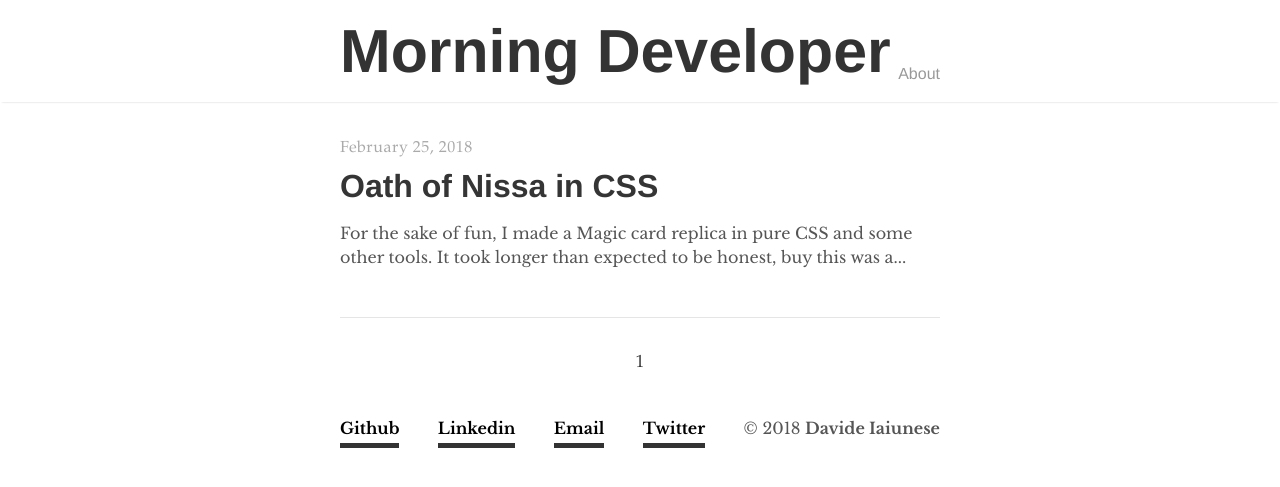
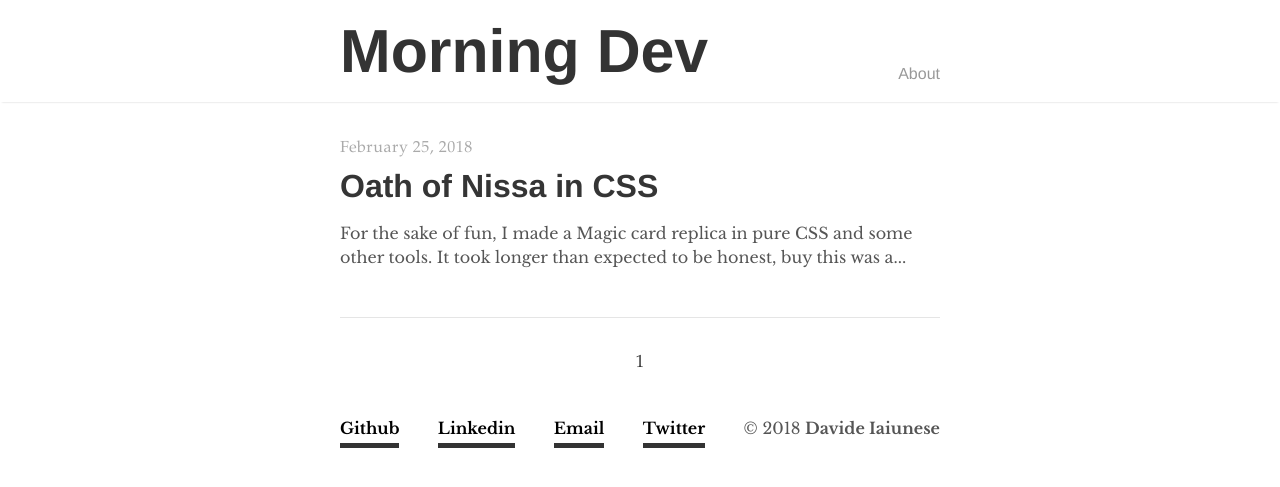
Before and after one commit to davide2894/a-loaf-of-code, a Jekyll site: the page built from index.html, in a window 1280 px wide. Shown: the top 487 px of the page. Built offline with Jekyll 4.4.1, drawn with Linux system fonts in a browser that asks for light colours; the list of posts is cut into pages by our own code; some of the changed lines change nothing that is shown.

Commit message:
Change title and baseurl in _config.yml

```diff
--- a/_config.yml
+++ b/_config.yml
@@ -1,13 +1,13 @@
 # Site settings
-title:          Morning Developer
-description:    "your regular dev"
+title:          Morning Dev
+description:    "chronicles of my coding journey"
 baseurl:        "/morning-dev" # does not include hostname
 url:            "https://davide2894.github.io"
 
 # Author
 author:
   name:         Davide Iaiunese
-  url:          https://github.com/davide2894
+  url:          https://github.com/davide2894bas
   email:        davide.iaiunese@gmail.com
 
 # Build settings
```
Also changed, not shown: 6 other files.
